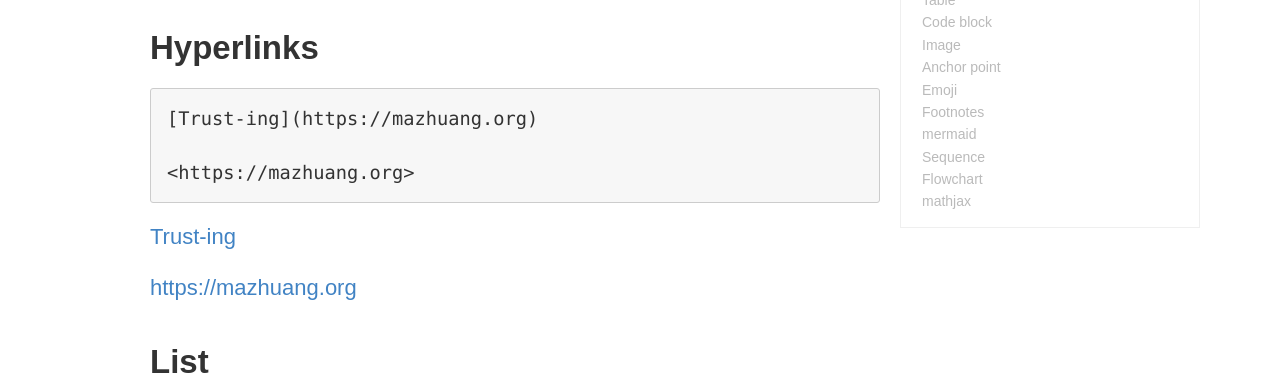
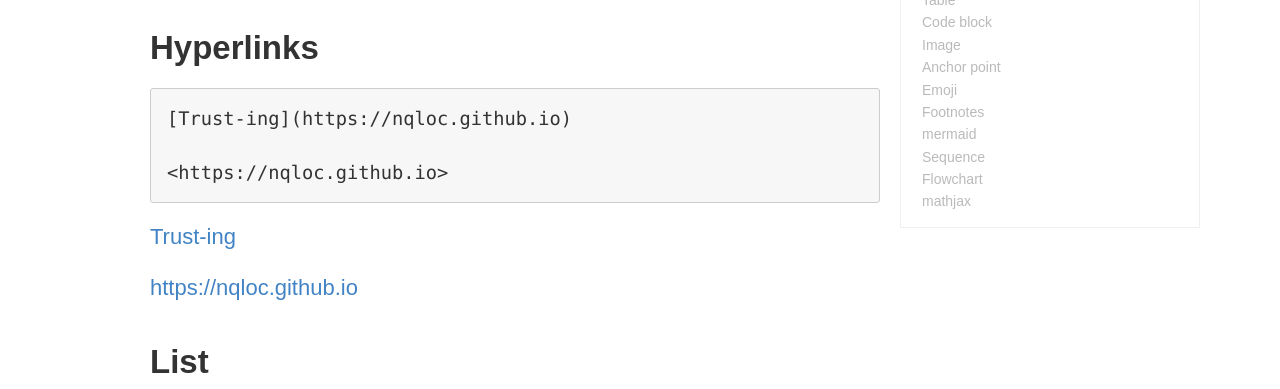
Before and after one commit to nqloc/nqloc.github.io, a Jekyll site: the page built from _wiki/markdown-cheatsheet.md, in a window 1280 px wide and 900 px high, scrolled down 595 px. Shown: the part 152-541 px from the top of the window. Built offline with Jekyll 4.4.1, drawn with Linux system fonts in a browser that asks for light colours; emoji names are drawn with the system emoji font; formulas are drawn with MathJax 3; comment, search, counter and statistics services are not loaded.

````diff
--- a/_wiki/markdown-cheatsheet.md
+++ b/_wiki/markdown-cheatsheet.md
@@ -18,14 +18,14 @@ mathjax: true
 ### Hyperlinks
 
 ```
-[Trust-ing](https://mazhuang.org)
+[Trust-ing](https://nqloc.github.io)
 
-<https://mazhuang.org>
+<https://nqloc.github.io>
 ```
 
-[Trust-ing](https://mazhuang.org)
+[Trust-ing](https://nqloc.github.io)
 
-<https://mazhuang.org>
+<https://nqloc.github.io>
 
 ### List
 
````
